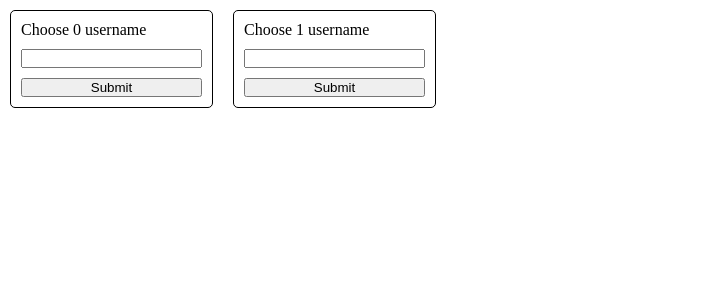
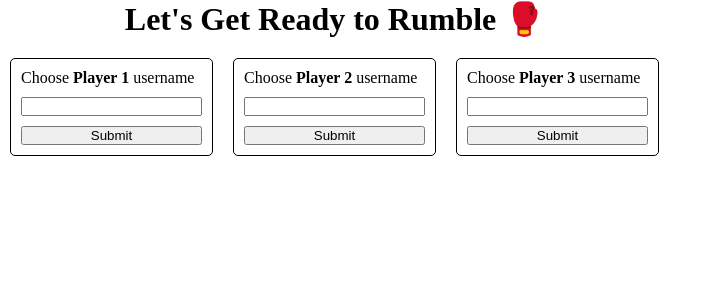
Before and after one commit to LeonidKuzmychenko/home-works, a React (Vite) app in the folder home_work_05/: page / in a window 1280 px wide. Shown: the top 300 px of the page, without its empty margins (0-712 px from the left). Built offline with nearby package versions, Linux system fonts and the light colour scheme.

Commit message:
home_work_05 before adding actionCreator

```diff
--- a/home_work_05/src/components/battle/Battle.jsx
+++ b/home_work_05/src/components/battle/Battle.jsx
@@ -3,19 +3,19 @@ import BattleUser from "../battleuser/BattleUser.jsx";
 import BattleUserInput from "../battleuserinput/BattleUserInput.jsx";
 import "./Battle.scss"
 import gitRepository from "../../repositories/gitRepository.js";
+import INITIAL_VALUE from "../../constants/battleConstants.js";
 
 const Battle = () => {
 
     const [finish, setFinish] = useState(false);
 
+    // const actionCreator = (type, payload) => {
+    //     return {type, payload}
+    // }
     const reducer = (state, action) => {
-        console.log("reducer")
-        console.log(`state ${state}`)
-        console.log(action)
         if (action.type === "submitUsername") {
-            console.log("submitUsername")
             return state.map((user, idx) =>
-                idx === action.index
+                idx === action.payload.index
                     ? {
                         ...user,
                         followers: action.payload.followers,
@@ -26,7 +26,7 @@ const Battle = () => {
             );
         }
         if (action.type === "reset") {
-            return state.map((user, idx) => (idx === action.index ? null : user));
+            return state.map((user, idx) => (idx === action.payload.index ? null : user));
         }
         if (action.type === "battle") {
             return state.map((user, idx) => {
@@ -40,39 +40,36 @@ const Battle = () => {
             );
         }
         if (action.type === "restart") {
-            return [null, null];
+            return INITIAL_VALUE;
         }
         return state;
     }
 
-    const [state, dispatch] = useReducer(reducer, [null, null]);
+    const [state, dispatch] = useReducer(reducer, INITIAL_VALUE);
 
     const battle = async () => {
-        console.log("battle!");
         try {
-            const userRepoInfo1 = await gitRepository.getUserRepoInfo(state[0].login);
-            const userRepoInfo2 = await gitRepository.getUserRepoInfo(state[1].login);
+            const userRepoInfos = await Promise.all(
+                state.map(user => gitRepository.getUserRepoInfo(user.login))
+            );
 
-            const stars1 = userRepoInfo1.reduce((sum, repo) => sum + (repo.stargazers_count || 0), 0);
-            const stars2 = userRepoInfo2.reduce((sum, repo) => sum + (repo.stargazers_count || 0), 0);
+            const stars = userRepoInfos.map(repos =>
+                repos.reduce((sum, repo) => sum + (repo.stargazers_count || 0), 0)
+            );
 
-            const total1 = state[0].followers + stars1;
-            const total2 = state[1].followers + stars2;
+            const totals = state.map((user, index) => user.followers + stars[index]);
 
-            const isWinner1 = total1 > total2;
-            const isWinner2 = total2 > total1;
+            const maxTotal = Math.max(...totals);
+            const winner = totals.map(total => total === maxTotal);
 
             dispatch({
                 type: "battle",
-                payload: {
-                    stars: [stars1, stars2],
-                    total: [total1, total2],
-                    winner: [isWinner1, isWinner2]
-                },
+                payload: {stars: stars, total: totals, winner: winner}
             });
-            setFinish(true)
-        } catch (error) {
-            console.error("Ошибка при загрузке данных репозиториев:", error);
+
+            setFinish(true);
+        } catch (e) {
+            console.error(e);
         }
     };
 
@@ -82,7 +79,7 @@ const Battle = () => {
     }
 
     const reset = (index) => {
-        dispatch({type: "reset", index: index})
+        dispatch({type: "reset", payload: {index: index}})
     }
 
     const submitUsername = async (index, username) => {
@@ -90,8 +87,10 @@ const Battle = () => {
             const userInfo = await gitRepository.getUserInfo(username)
             dispatch({
                 type: "submitUsername",
-                index,
-                payload: userInfo,
+                payload: {
+                    index: index,
+                    ...userInfo
+                },
             });
         } catch (e) {
             console.log(e);
@@ -100,32 +99,28 @@ const Battle = () => {
     }
 
     return <>
+
         <div className={"battleContainer"}>
+            <h1 className={"battleTitle"}>Let&#39;s Get Ready to Rumble 🥊</h1>
             <div className={"battleUsersContainer"}>
-                {state[0] == null
-                    ? <BattleUserInput index={0} submitUsername={submitUsername}/>
-                    : <BattleUser
-                        index={0}
-                        userInfo={state[0]}
-                        reset={reset}
-                    />
-                }
-                {state[1] == null
-                    ? <BattleUserInput index={1} submitUsername={submitUsername}/>
-                    : <BattleUser
-                        index={1}
-                        userInfo={state[1]}
-                        reset={reset}
-                    />
+                {
+                    state.map((state, id) => {
+                        return <>
+                            {state == null
+                                ? <BattleUserInput index={id} submitUsername={submitUsername}/>
+                                : <BattleUser index={id} userInfo={state} reset={reset}/>
+                            }
+                        </>
+                    })
                 }
             </div>
-            {state[0] != null && state[1] != null && finish
+            {state.every(value => value !== null) && finish
                 ? <div className={"battleRestartButtonContainer"}>
                     <button onClick={restart}>Restart 🔄</button>
                 </div>
                 : null
             }
-            {state[0] != null && state[1] != null && !finish
+            {state.every(value => value !== null) && !finish
                 ? <div className={"battleButtonContainer"}>
                     <button onClick={battle}>Battle!</button>
                 </div>
--- a/home_work_05/src/components/battle/Battle.scss
+++ b/home_work_05/src/components/battle/Battle.scss
@@ -2,6 +2,11 @@
   display: inline-flex;
   gap: 10px;
   flex-direction: column;
+
+  .battleTitle{
+    display: flex;
+    justify-content: center;
+  }
 
   .battleUsersContainer{
     display: flex;
--- a/home_work_05/src/components/battleuserinput/BattleUserInput.jsx
+++ b/home_work_05/src/components/battleuserinput/BattleUserInput.jsx
@@ -9,13 +9,12 @@ const BattleUserInput = ({index, submitUsername}) => {
     const handleUsername = (e) => {
         e.preventDefault()
         const username = usernameRef.current.value;
-        console.log("handleUsername " + username)
         submitUsername(index, username)
     }
 
     return <>
         <form className={"battleUserInfoForm"}>
-            <p>Choose {index} username</p>
+            <p>Choose <b>Player {index+1}</b> username</p>
             <input type={"text"} ref={usernameRef}/>
             <button onClick={handleUsername}>Submit</button>
         </form>
--- /dev/null
+++ b/home_work_05/src/constants/battleConstants.js
@@ -0,0 +1,3 @@
+const INITIAL_VALUE = [null, null, null]
+
+export default INITIAL_VALUE;
```
